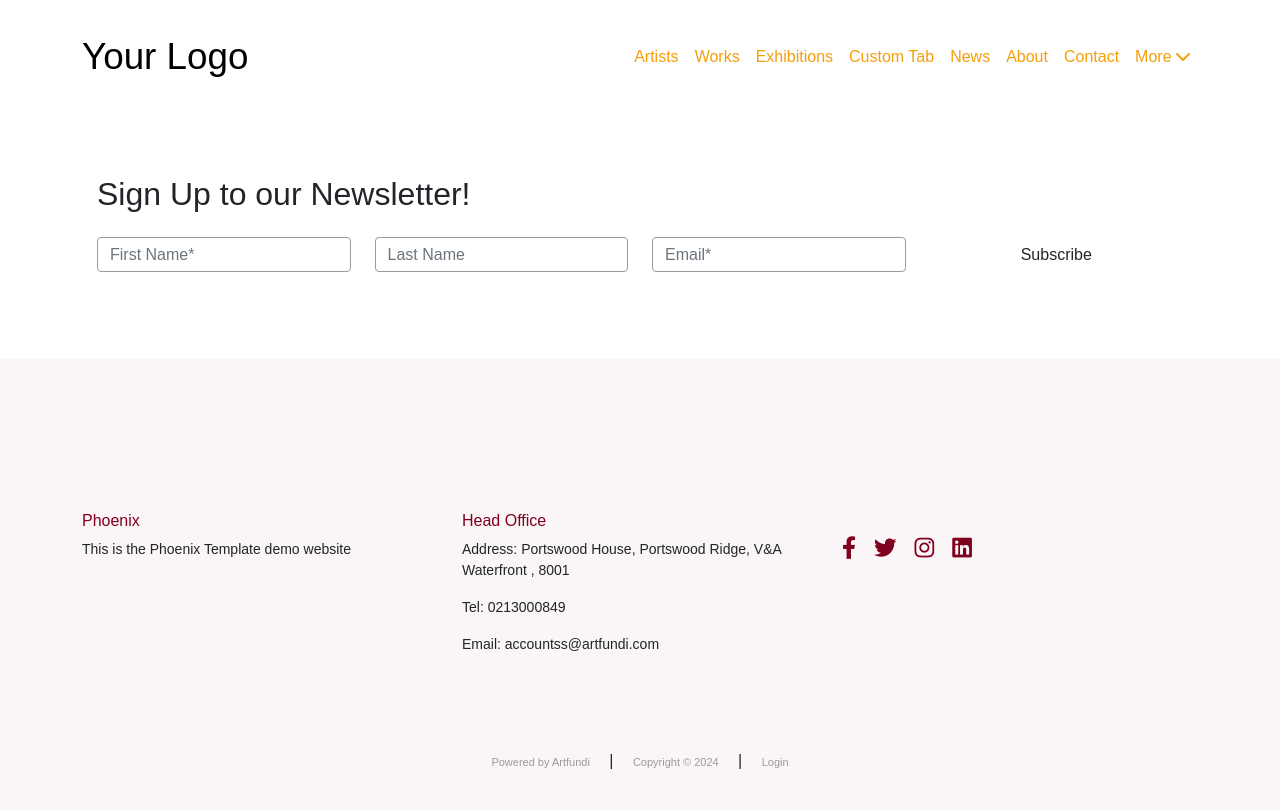
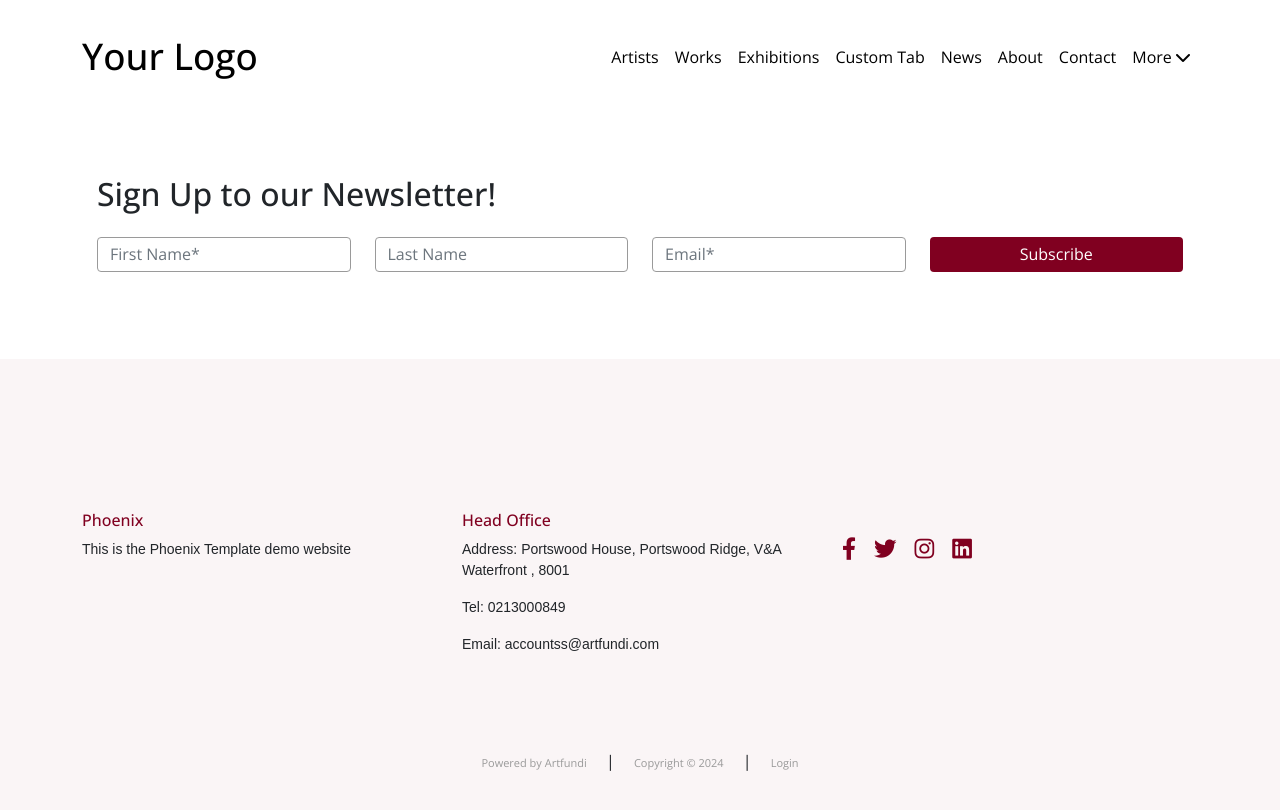
Before and after one commit to marshjaja/Phoenix-Template-Artfundi, a website: page index.html in a window 1280 px wide. Drawn offline with nearby package versions, Linux system fonts and the light colour scheme.

```diff
--- a/index.html
+++ b/index.html
@@ -4,6 +4,12 @@
 		<meta charset="utf-8" />
 		<meta name="viewport" content="width=device-width, initial-scale=1" />
 		<title>Home |</title>
+		<link rel="preconnect" href="https://fonts.googleapis.com" />
+		<link rel="preconnect" href="https://fonts.gstatic.com" crossorigin />
+		<link
+			href="https://fonts.googleapis.com/css2?family=Open+Sans:ital,wght@0,300..800;1,300..800&display=swap"
+			rel="stylesheet"
+		/>
 		<link
 			rel="stylesheet"
 			href="https://cdnjs.cloudflare.com/ajax/libs/font-awesome/6.0.0-beta3/css/all.min.css"
--- a/scss/main.scss
+++ b/scss/main.scss
@@ -4,9 +4,10 @@
 body {
 	padding-top: 112px;
 	background-color: #ffffff;
-	font-family: "Poppins", sans-serif;
+	font-family: "Open Sans", sans-serif;
 	font-weight: 300;
 	font-style: normal;
+	font-optical-sizing: auto;
 }
 .page-container {
 	max-width: 1400px;
@@ -14,3 +15,15 @@
 	padding: 0 20px;
 	width: 100%;
 }
+
+.custom-btn {
+	padding: 8px 25px;
+	color: rgb(255, 255, 255);
+
+	background-color: #800020;
+}
+.custom-btn:hover {
+	color: rgb(0, 0, 0);
+	background-color: #f59e0b;
+	border: 2px solid #f59e0b;
+}
--- a/scss/navbar.scss
+++ b/scss/navbar.scss
@@ -1,11 +1,3 @@
-.navbar,
-.dropdown-menu a {
-	// background-color: rgb(0, 0, 0);
-	font-family: "Poppins", sans-serif;
-	font-weight: 300;
-	font-style: normal;
-}
-
 .navbar-brand,
 .nav-link,
 .logo a {
@@ -44,7 +36,7 @@
 .dropdown-item {
 	transition: background-color 0.3s ease, color 0.3s ease;
 	border-radius: 5px;
-	color: rgb(245, 158, 11) !important;
+	color: rgb(0, 0, 0) !important;
 	position: relative;
 	background-color: transparent !important;
 }
@@ -83,6 +75,7 @@
 .nav-link:hover,
 .dropdown-item:hover {
 	background-color: transparent !important;
+	color: #f59e0b !important;
 }
 
 /* Custom CSS for dropdown on hover */
```
Also changed, not shown: style.css.
